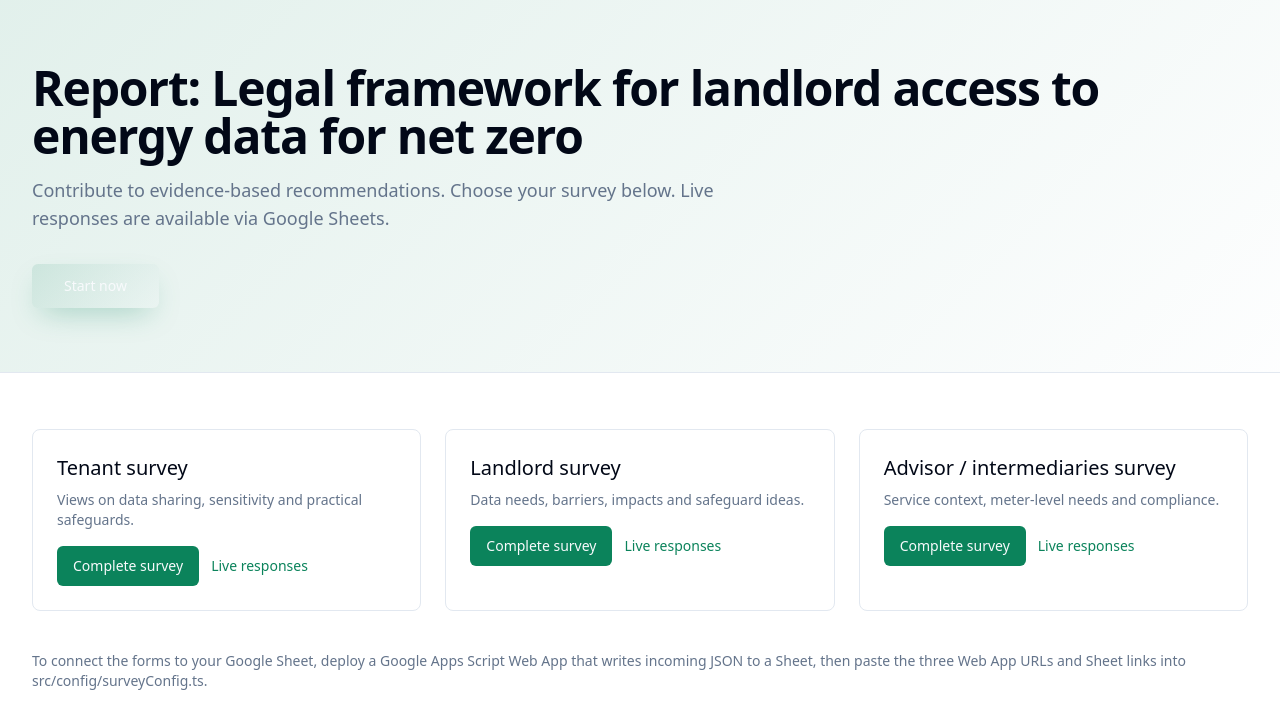
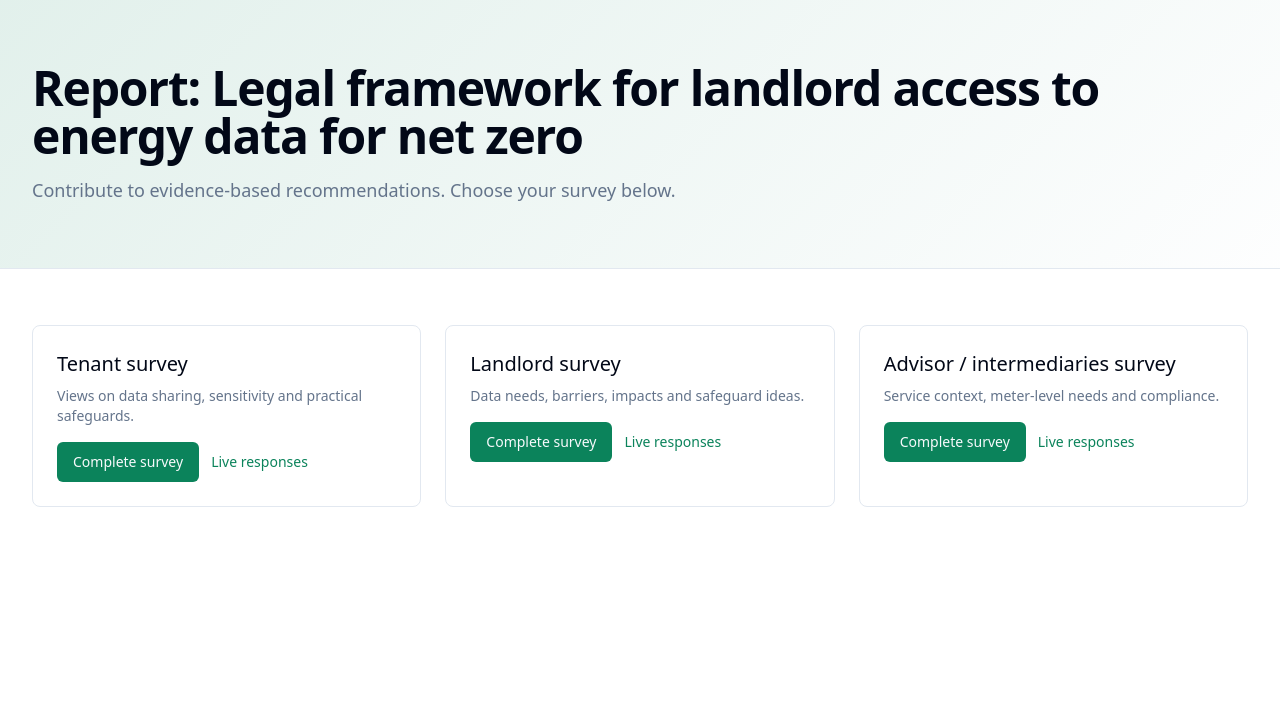
Before and after one commit to joss-perse/net-zero-data-dialogue, a React (Vite) app: page / in a window 1280 px wide. Shown: the top 728 px of the page. Built offline with nearby package versions, Linux system fonts and the light colour scheme.

Commit message:
Remove unnecessary text
Remove "Start Now" button and Google Sheets copy from the landing page.

```diff
--- a/src/pages/Index.tsx
+++ b/src/pages/Index.tsx
@@ -15,13 +15,8 @@ const Index = () => {
         <div className="container py-12 md:py-16">
           <h1 className="text-4xl md:text-5xl font-semibold tracking-tight mb-4">Report: Legal framework for landlord access to energy data for net zero</h1>
           <p className="text-lg text-muted-foreground max-w-3xl">
-            Contribute to evidence-based recommendations. Choose your survey below. Live responses are available via Google Sheets.
+            Contribute to evidence-based recommendations. Choose your survey below.
           </p>
-          <div className="mt-8 flex flex-wrap gap-3">
-            <Link to="#surveys" className="">
-              <Button variant="hero" size="lg">Start now</Button>
-            </Link>
-          </div>
         </div>
       </header>
 
@@ -67,9 +62,6 @@ const Index = () => {
           </article>
         </section>
 
-        <aside className="mt-10 text-sm text-muted-foreground">
-          To connect the forms to your Google Sheet, deploy a Google Apps Script Web App that writes incoming JSON to a Sheet, then paste the three Web App URLs and Sheet links into src/config/surveyConfig.ts.
-        </aside>
       </main>
     </div>
   );
```
